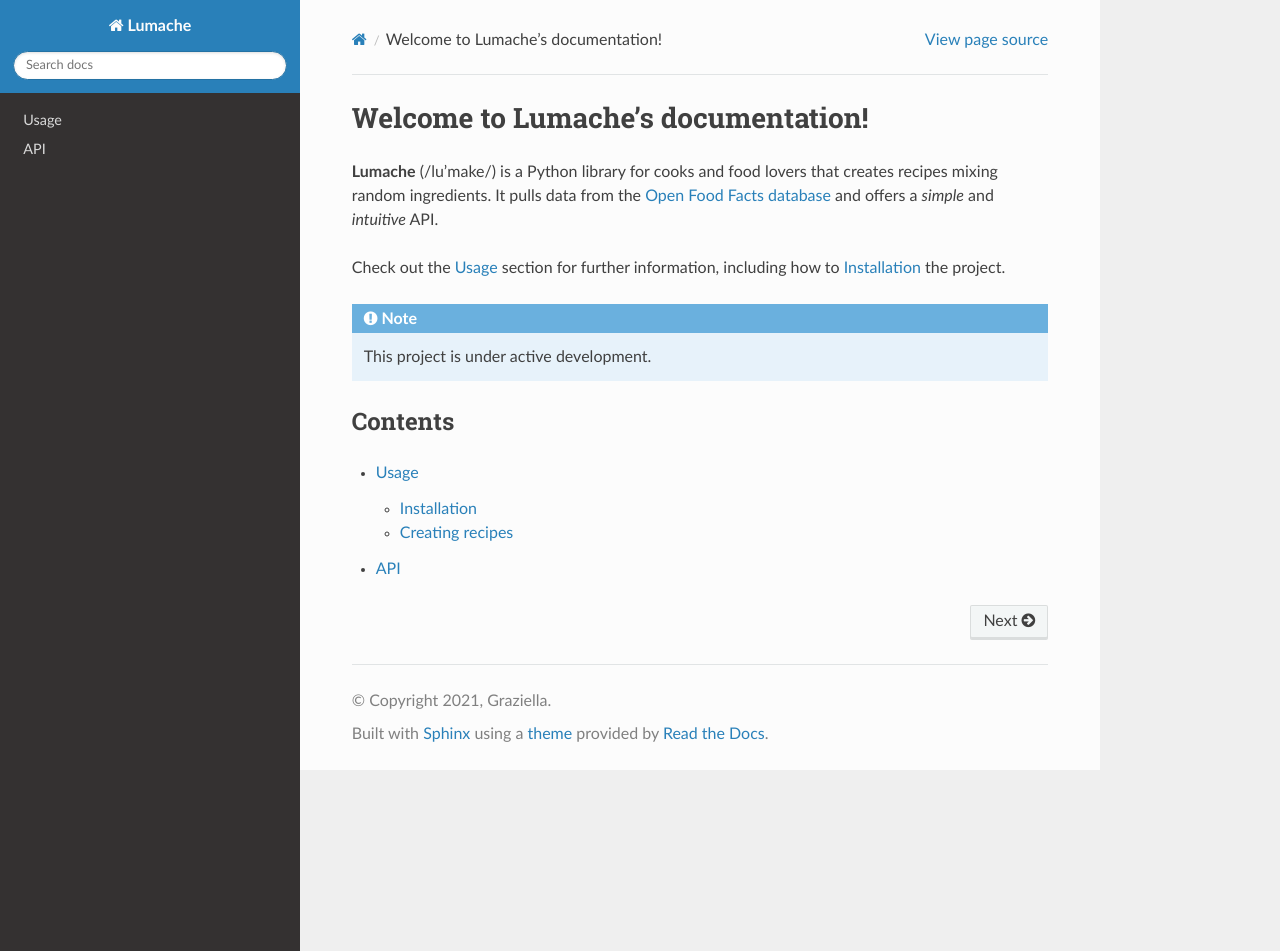
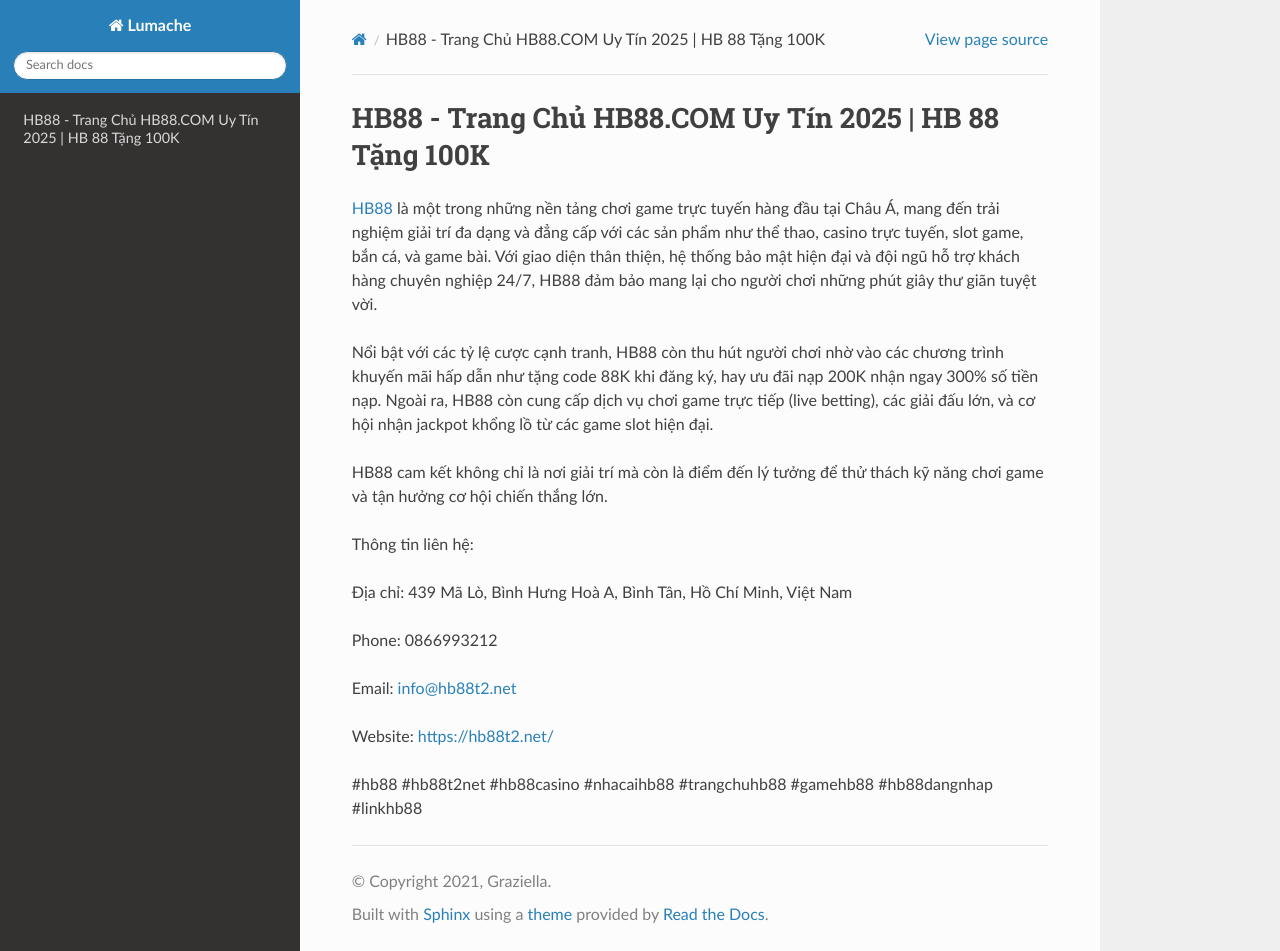
Before and after one commit to syvan0897/hb88t2net, a Sphinx documentation site: the page built from docs/source/index.rst, in a window 1280 px wide and 951 px high. Built offline with Sphinx 7.4.7 and the Read the Docs theme 3.1.0, drawn with Linux system fonts in a browser that asks for light colours.

Commit message:
Update index.rst

```diff
--- a/docs/source/index.rst
+++ b/docs/source/index.rst
@@ -1,22 +1,20 @@
-Welcome to Lumache's documentation!
+HB88 - Trang Chủ HB88.COM Uy Tín 2025 | HB 88 Tặng 100K
 ===================================
 
-**Lumache** (/lu'make/) is a Python library for cooks and food lovers
-that creates recipes mixing random ingredients.
-It pulls data from the `Open Food Facts database <https://world.openfoodfacts.org/>`_
-and offers a *simple* and *intuitive* API.
+`HB88 <https://hb88t2.net/>`_ là một trong những nền tảng chơi game trực tuyến hàng đầu tại Châu Á, mang đến trải nghiệm giải trí đa dạng và đẳng cấp với các sản phẩm như thể thao, casino trực tuyến, slot game, bắn cá, và game bài. Với giao diện thân thiện, hệ thống bảo mật hiện đại và đội ngũ hỗ trợ khách hàng chuyên nghiệp 24/7, HB88 đảm bảo mang lại cho người chơi những phút giây thư giãn tuyệt vời.
 
-Check out the :doc:`usage` section for further information, including
-how to :ref:`installation` the project.
+Nổi bật với các tỷ lệ cược cạnh tranh, HB88 còn thu hút người chơi nhờ vào các chương trình khuyến mãi hấp dẫn như tặng code 88K khi đăng ký, hay ưu đãi nạp 200K nhận ngay 300% số tiền nạp. Ngoài ra, HB88 còn cung cấp dịch vụ chơi game trực tiếp (live betting), các giải đấu lớn, và cơ hội nhận jackpot khổng lồ từ các game slot hiện đại.
 
-.. note::
+HB88 cam kết không chỉ là nơi giải trí mà còn là điểm đến lý tưởng để thử thách kỹ năng chơi game và tận hưởng cơ hội chiến thắng lớn.
 
-   This project is under active development.
+Thông tin liên hệ:
 
-Contents
---------
+Địa chỉ: 439 Mã Lò, Bình Hưng Hoà A, Bình Tân, Hồ Chí Minh, Việt Nam
 
-.. toctree::
+Phone: 0866993212
 
-   usage
-   api
+Email: info@hb88t2.net
+
+Website: https://hb88t2.net/
+
+#hb88 #hb88t2net #hb88casino #nhacaihb88 #trangchuhb88 #gamehb88 #hb88dangnhap #linkhb88
```
